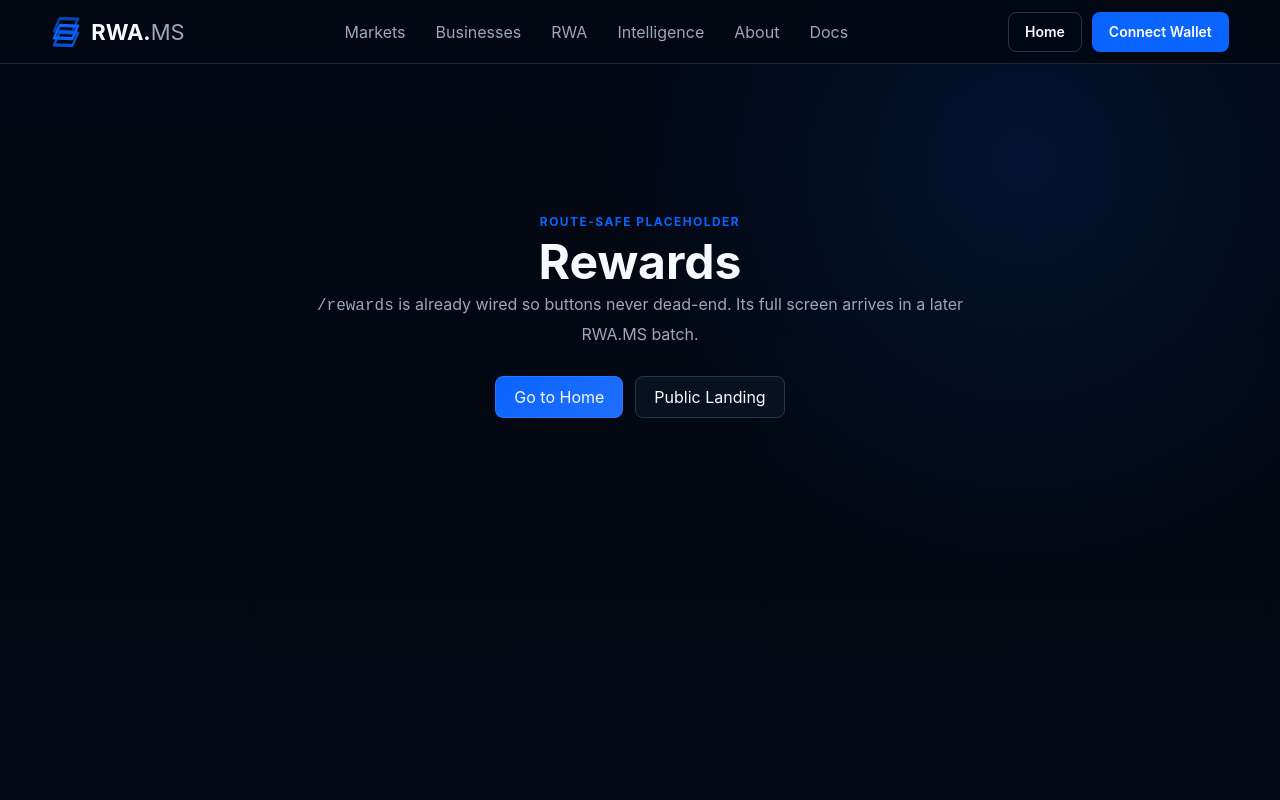
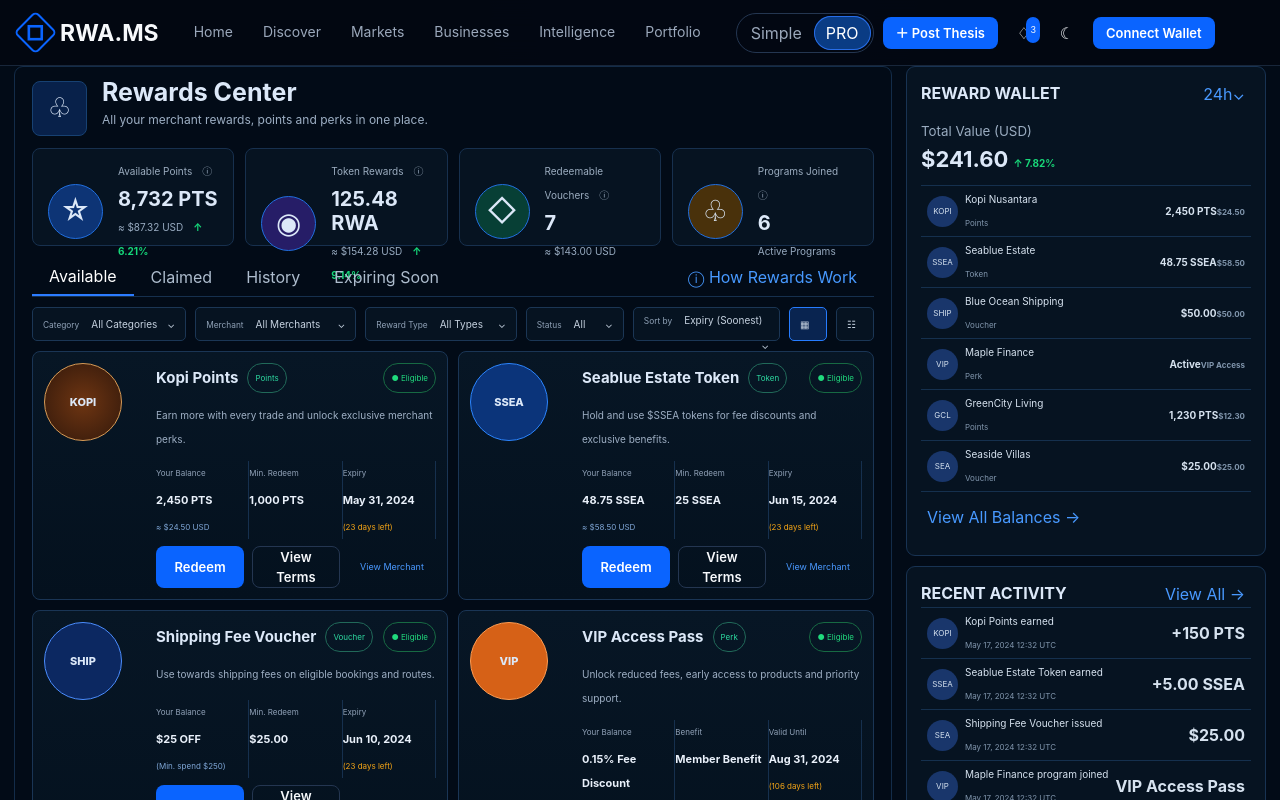
Before and after one commit to copytolive/realworldasset, a Next.js app: page /rewards in a window 1280 px wide. Shown: the top 800 px of the page. Built offline with nearby package versions, Linux system fonts and the light colour scheme.

Commit message:
Add explicit Rewards Center route

```diff
--- /dev/null
+++ b/src/app/rewards/page.tsx
@@ -0,0 +1,5 @@
+import { RewardsCenter } from "@/components/rewards";
+
+export default function RewardsPage(){
+  return <RewardsCenter/>;
+}
```
